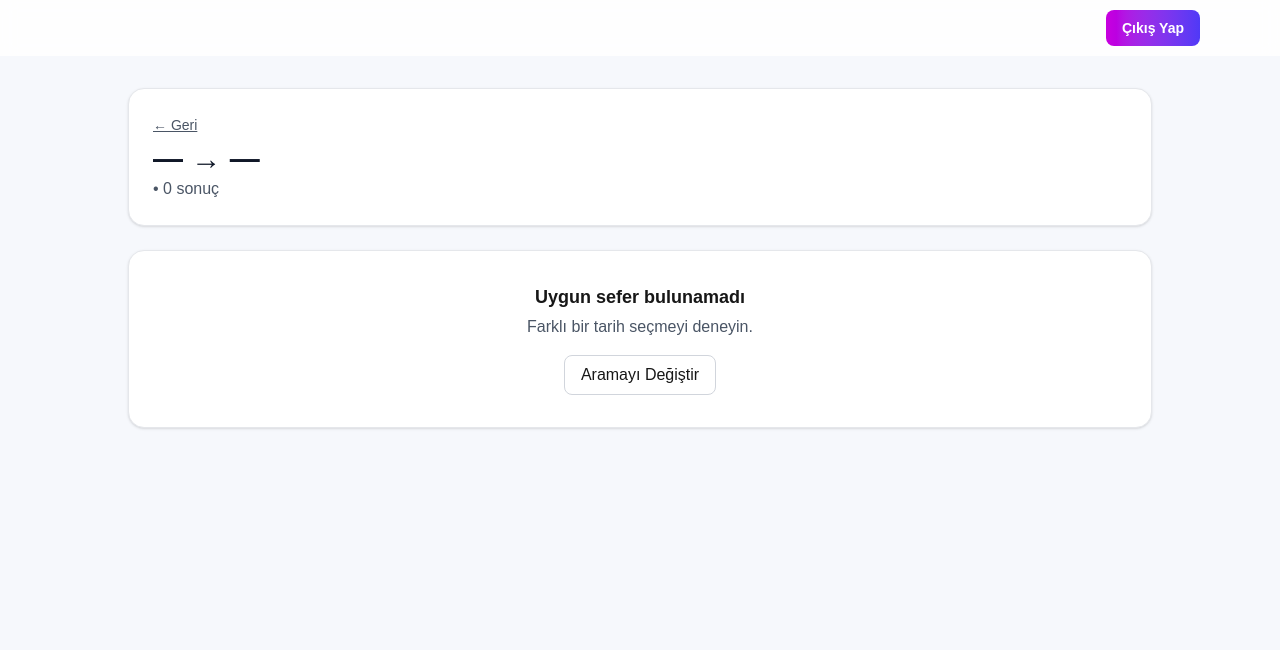
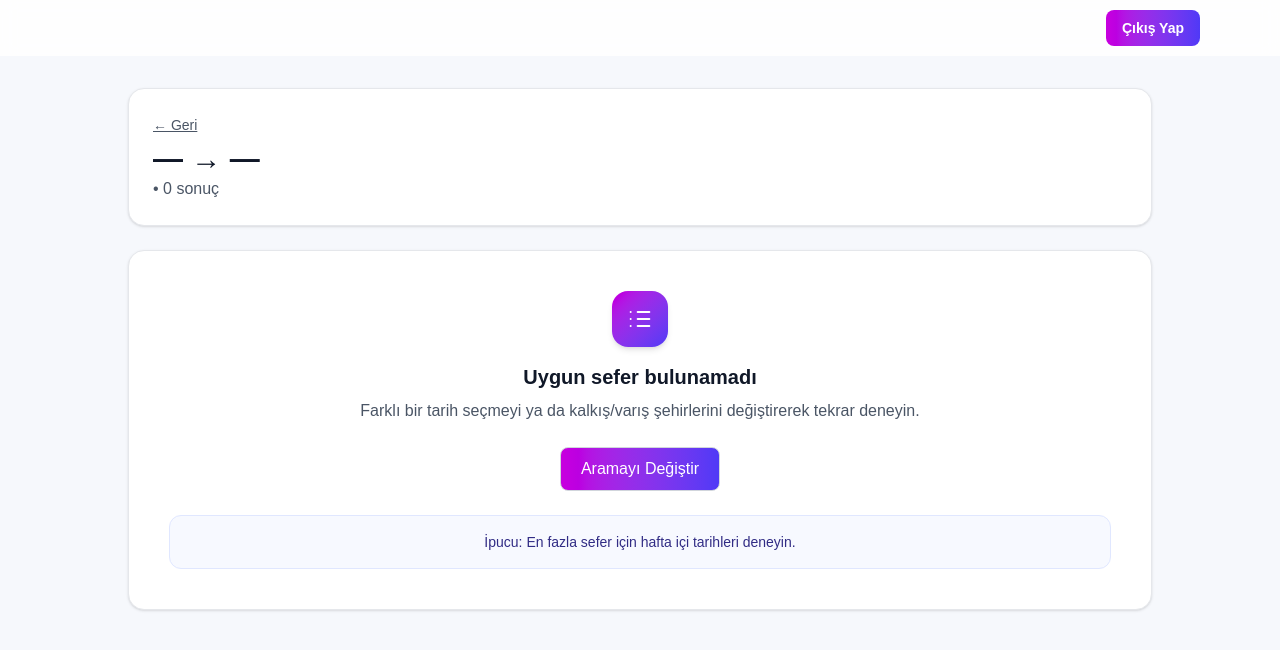
Before and after one commit to iremaksoy14/projesoft-bilet, a Next.js app: page /inquiry in a window 1280 px wide. Shown: the top 650 px of the page. Built offline with nearby package versions, Linux system fonts and the light colour scheme; data requests are answered from the project's data file.

Commit message:
Sefer bulunamadı sayfası oluşturuldu

```diff
--- a/src/app/inquiry/page.tsx
+++ b/src/app/inquiry/page.tsx
@@ -3,6 +3,7 @@ import { useSearchParams, useRouter } from "next/navigation";
 import { useMemo } from "react";
 import { useSearchTripsQuery, useGetCitiesQuery } from "@/services/tripApi";
 import { Skeleton } from "@/components/Skeleton";
+import { EmptyResults } from "@/components/EmptyResults";
 
 export default function InquiryPage() {
   const sp = useSearchParams();
@@ -65,20 +66,7 @@ export default function InquiryPage() {
           )}
 
           {!isFetching && processed.length === 0 && (
-            <div className="bg-white rounded-2xl border border-gray-200 shadow-sm p-8 text-center">
-              <div className="text-lg font-semibold mb-1">
-                Uygun sefer bulunamadı
-              </div>
-              <p className="text-gray-600">Farklı bir tarih seçmeyi deneyin.</p>
-              <div className="mt-4">
-                <button
-                  onClick={back}
-                  className="h-10 px-4 rounded-lg border border-gray-300 hover:bg-gray-50"
-                >
-                  Aramayı Değiştir
-                </button>
-              </div>
-            </div>
+            <EmptyResults onBack={back} />
           )}
 
           {processed.map((t) => {
--- /dev/null
+++ b/src/components/EmptyResults.tsx
@@ -0,0 +1,42 @@
+export function EmptyResults({ onBack }: { onBack: () => void }) {
+  return (
+    <div className="bg-white rounded-2xl border border-gray-200 shadow-sm p-10 text-center">
+      <div className="mx-auto h-14 w-14 rounded-2xl bg-gradient-to-br from-fuchsia-600 to-indigo-600 text-white flex items-center justify-center shadow-md">
+        <svg
+          viewBox="0 0 24 24"
+          className="h-7 w-7"
+          fill="none"
+          stroke="currentColor"
+          strokeWidth="1.7"
+        >
+          <path
+            d="M10 6h10M4 6h.01M4 12h.01M4 18h.01M10 12h10M10 18h10"
+            strokeLinecap="round"
+          />
+        </svg>
+      </div>
+
+      <h3 className="mt-4 text-xl font-semibold text-gray-900">
+        Uygun sefer bulunamadı
+      </h3>
+
+      <p className="mt-2 text-gray-600">
+        Farklı bir tarih seçmeyi ya da kalkış/varış şehirlerini değiştirerek
+        tekrar deneyin.
+      </p>
+
+      <div className="mt-6 flex items-center justify-center gap-3">
+        <button
+          onClick={onBack}
+          className="h-11 px-5 text-white  bg-gradient-to-r from-fuchsia-600 to-indigo-600 rounded-lg border border-gray-300 hover:bg-gray-50"
+        >
+          Aramayı Değiştir
+        </button>
+      </div>
+
+      <div className="mt-6 rounded-xl bg-indigo-50/50 border border-indigo-100 p-4 text-sm text-indigo-900">
+        İpucu: En fazla sefer için hafta içi tarihleri deneyin.
+      </div>
+    </div>
+  );
+}
```
